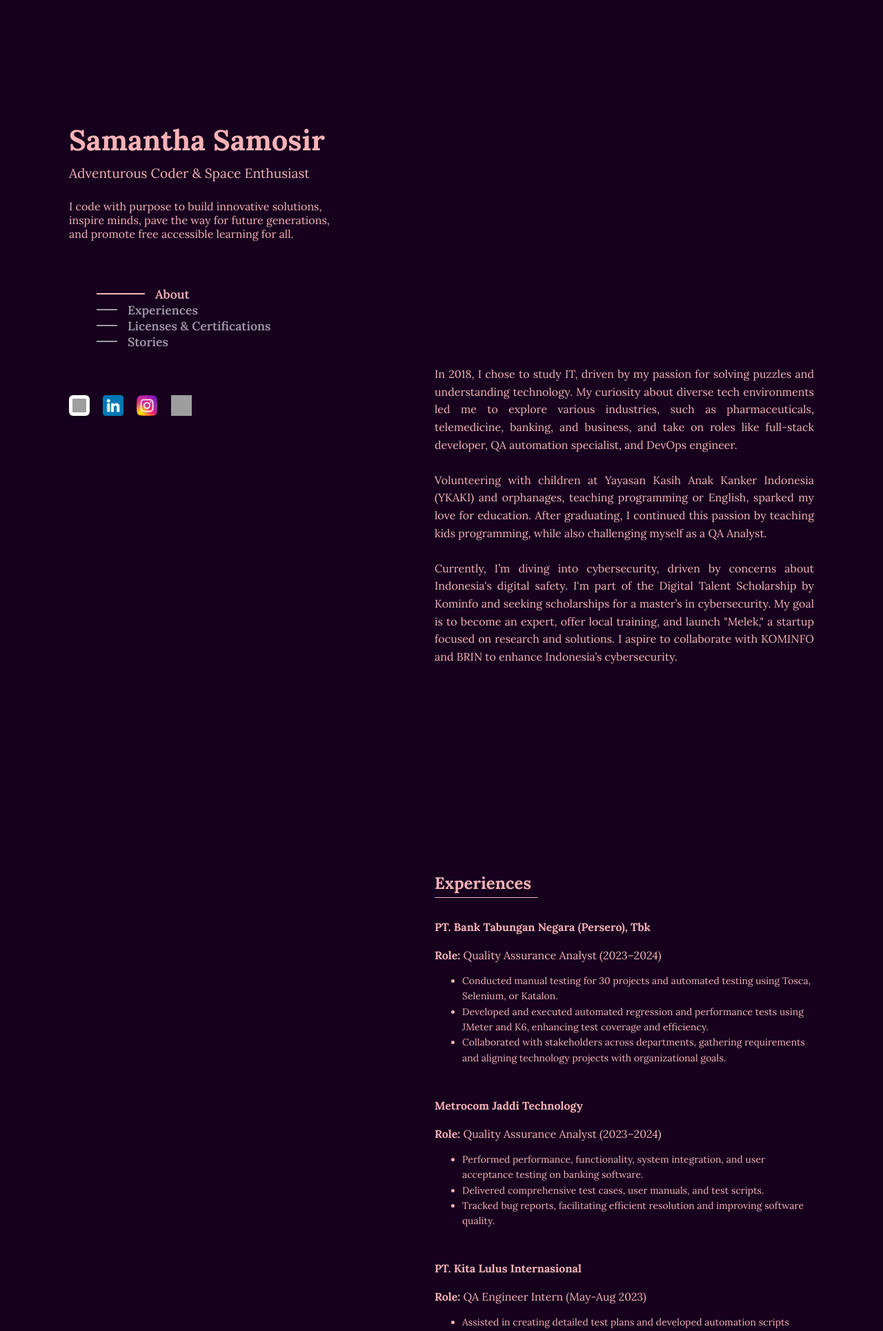
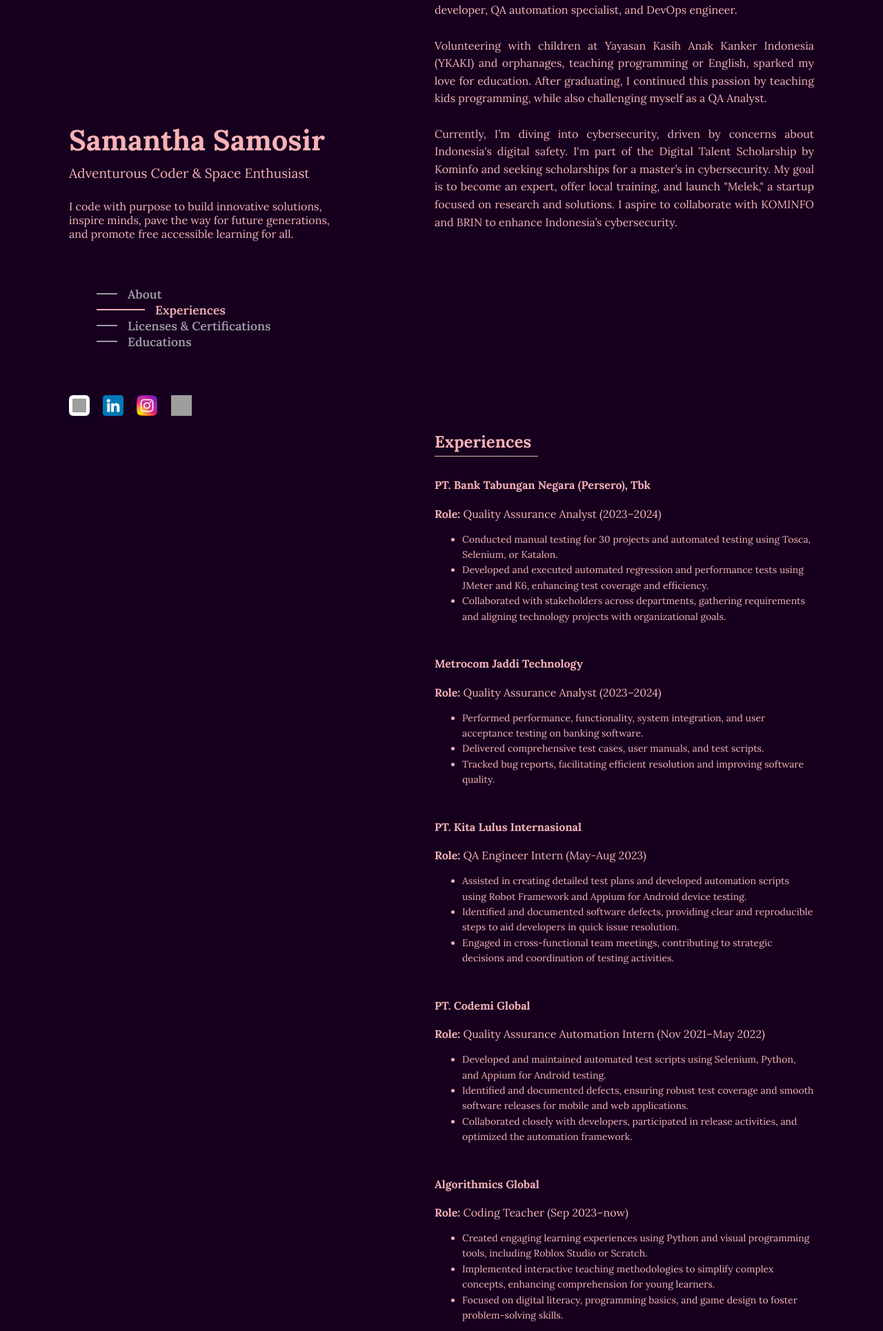
Before and after one commit to SamanthaSamosir/portfolio-website, a Flask app: page / in a window 1280 px wide. Shown: the top 1930 px of the page at 69% size. Run offline with Flask 3, Linux system fonts and the light colour scheme; some web fonts are replaced; grey boxes are pictures that could not be loaded.

Commit message:
Update design link

```diff
--- a/static/scripts.js
+++ b/static/scripts.js
@@ -16,10 +16,22 @@ document.addEventListener('DOMContentLoaded', function() {
         window.history.pushState(null, '', '#about');
     }
 
-    // Smooth scrolling for nav links
+    // Function to update active nav link immediately
+    function setActiveNavLink(link) {
+        navLinks.forEach(navLink => {
+            navLink.parentElement.classList.remove('active');
+        });
+        link.parentElement.classList.add('active');
+    }
+
+    // Smooth scrolling for nav links with active state update
     navLinks.forEach(link => {
         link.addEventListener('click', function(e) {
             e.preventDefault(); // Prevent default anchor behavior
+
+            // Set the active nav link before scrolling
+            setActiveNavLink(this);
+
             const targetSection = document.querySelector(this.getAttribute('href'));
             const sectionTop = targetSection.offsetTop;
 
--- a/static/styles.css
+++ b/static/styles.css
@@ -170,7 +170,7 @@ nav ul li.active a {
     padding-bottom:5px;
 }
 section{
-    padding-top: 80px;
+    padding-top: 70px;
     margin-top:200px;
     margin-bottom:30px;
 }
--- a/templates/index.html
+++ b/templates/index.html
@@ -25,7 +25,7 @@
                     <li class="active"><a href="#about">About</a></li>
                     <li><a href="#experience">Experiences</a></li>
                     <li><a href="#certifications">Licenses & Certifications</a></li>
-                    <li><a href="#stories">Stories</a></li>
+                    <li><a href="#educations">Educations</a></li>
                 </ul>
             </nav>
             <div class="social-icons">
@@ -46,8 +46,8 @@
         </div>
 
         <div class="right-section">
-            <section id="about">
-                <p class="about">
+            <section id="about" class="about">
+                <p>
                     In 2018, I chose to study IT, driven by my passion for solving puzzles and understanding technology. My curiosity about diverse tech environments led me to explore various industries, such as pharmaceuticals, telemedicine, banking, and business, and take on roles like full-stack developer, QA automation specialist, and DevOps engineer.
                     <br><br>Volunteering with children at Yayasan Kasih Anak Kanker Indonesia (YKAKI) and orphanages, teaching programming or English, sparked my love for education. After graduating, I continued this passion by teaching kids programming, while also challenging myself as a QA Analyst.
                     <br><br>Currently, I’m diving into cybersecurity, driven by concerns about Indonesia's digital safety. I'm part of the Digital Talent Scholarship by Kominfo and seeking scholarships for a master’s in cybersecurity. My goal is to become an expert, offer local training, and launch "Melek," a startup focused on research and solutions. I aspire to collaborate with KOMINFO and BRIN to enhance Indonesia’s cybersecurity.
@@ -133,7 +133,7 @@
                 <h2 class="underline">Licenses & Certifications</h2>
                 <div class="certifications-content">
                     <h4>Website Hacking/Penetration Testing</h4>
-                    <p><strong>Issued by:</strong><a href="https://ude.my/UC-69e9dbe5-565f-47b6-80e1-2cbba6db6473" target="_blank" class="link"> Zaid Sabih (September 5, 2024)
+                    <p><strong>Issued by:</strong><a href="https://ude.my/UC-69e9dbe5-565f-47b6-80e1-2cbba6db6473" target="_blank" class="link"> Zaid Sabih (Sep 5, 2024)
                     <span class="arrow">🔗</span></a>
                     </p>
                 </div>
@@ -154,12 +154,43 @@
                 </div>
                 <div class="certifications-content">
                     <h4>100 Days of Code: The Complete Python Pro Bootcamp</h4>
-                    <p><strong>Issued by:</strong><a href="https://www.udemy.com/certificate/UC-88cbcc84-c221-46e8-8bd0-9238fdc7f39b/" target="_blank" class="link"> Dr. Angela Yu (June 18, 2024)
+                    <p><strong>Issued by:</strong><a href="https://www.udemy.com/certificate/UC-88cbcc84-c221-46e8-8bd0-9238fdc7f39b/" target="_blank" class="link"> Dr. Angela Yu (Jun 18, 2024)
+                    <span class="arrow">🔗</span></a>
+                    </p>
+                </div>
+                <div class="certifications-content">
+                    <h4>Tricentis Tosca Fundamentals - Automating web application testing (AS1)</h4>
+                    <p><strong>Issued by:</strong><a href="https://verify.skilljar.com/c/2mhgtfm2mk3y" target="_blank" class="link"> Tricentis (Nov 2023)
+                    <span class="arrow">🔗</span></a>
+                    </p>
+                </div>
+                <div class="certifications-content">
+                    <h4>Tricentis Tosca Fundamentals - Optimizing test automation with centralized test data (AS2)</h4>
+                    <p><strong>Issued by:</strong><a href="https://verify.skilljar.com/c/tpeav576b55f" target="_blank" class="link"> Tricentis (Nov 2023)
+                    <span class="arrow">🔗</span></a>
+                    </p>
+                </div>
+                <div class="certifications-content">
+                    <h4>Technical Support Fundamentals</h4>
+                    <p><strong>Issued by:</strong><a href="https://www.coursera.org/account/accomplishments/certificate/DEC4UHCFMQ2S" target="_blank" class="link"> Google (Apr 2023)
                     <span class="arrow">🔗</span></a>
                     </p>
                 </div>
             </section>
+            <section id="educations" class="experience">
+                <h2 class="underline">Experiences</h2>
+                <div class="experience-content">
+                    <h4>PT. Bank Tabungan Negara (Persero), Tbk</h4>
+                    <p><strong>Role:</strong> Quality Assurance Analyst (2023–2024)</p>
 
+                        <ul>
+                            <li>Conducted manual testing for 30 projects and automated testing using Tosca, Selenium, or Katalon.</li>
+                            <li>Developed and executed automated regression and performance tests using JMeter and K6, enhancing test coverage and efficiency.</li>
+                            <li>Collaborated with stakeholders across departments, gathering requirements and aligning technology projects with organizational goals.</li>
+                        </ul>
+
+                </div>
+            </section>
         </div>
     </div>
 
```
